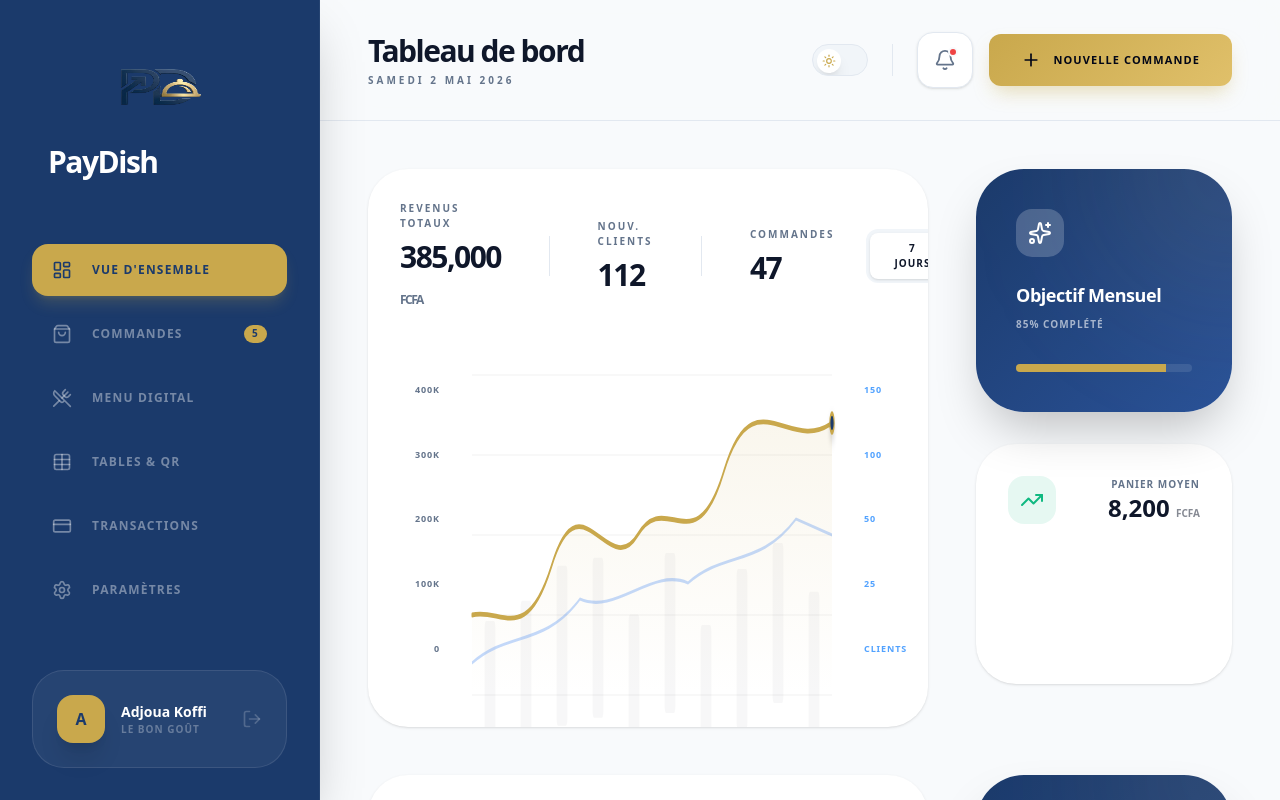
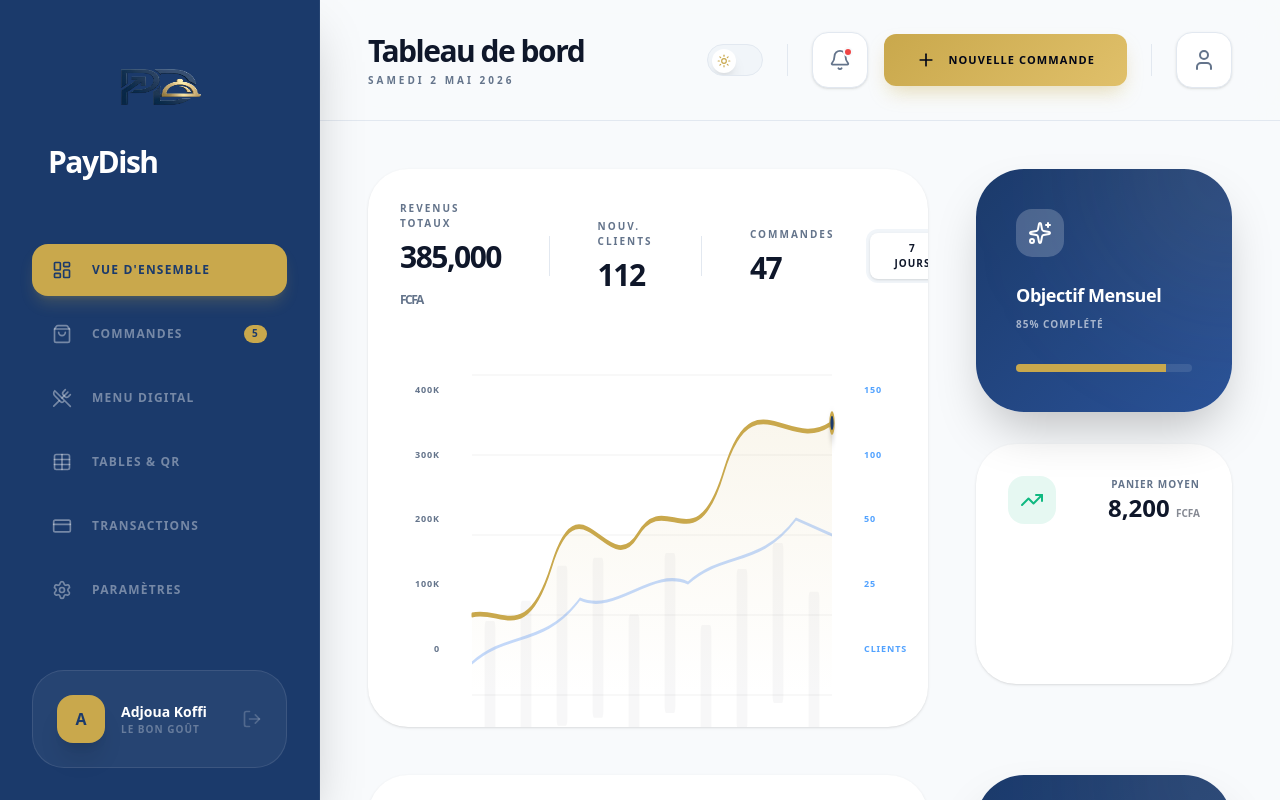
Before and after one commit to Danielcafi/PayDish, a React (Vite) app: page /dashboard in a window 1280 px wide. Built offline with nearby package versions, Linux system fonts and the light colour scheme.

Commit message:
profile ico added to the dashboard

```diff
--- a/src/pages/Dashboard.tsx
+++ b/src/pages/Dashboard.tsx
@@ -32,7 +32,8 @@ import {
   Globe,
   Share2,
   ChevronDown,
-  MapPin
+  MapPin,
+  User
 } from 'lucide-react';
 import { RESTAURANTS, MOCK_ORDERS } from '../data';
 import { Link } from 'react-router-dom';
@@ -118,6 +119,10 @@ export default function Dashboard() {
               <Plus size={20} />
               NOUVELLE COMMANDE
             </button>
+            <div className="w-[1px] h-8 bg-border mx-2"></div>
+            <div className="w-14 h-14 bg-card-bg rounded-2xl border border-border flex items-center justify-center text-ink-muted hover:text-gold transition-all cursor-pointer shadow-sm group">
+              <User size={24} className="group-hover:scale-110 transition-transform" />
+            </div>
           </div>
         </header>
 
```
